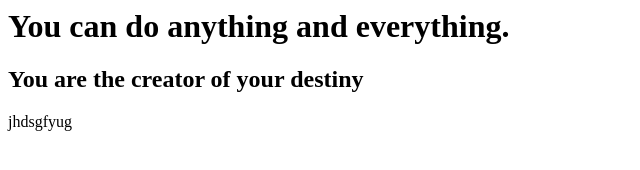
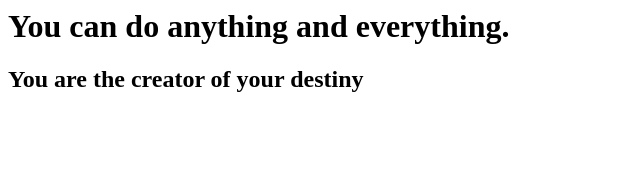
Before and after one commit to Manasa1626/Firstgitrepo, a plain HTML site: page index.html in a window 1280 px wide. Shown: the full height of the page, 0-640 px from the left. Drawn offline with Linux system fonts and the light colour scheme.

Commit message:
Revert "Random changes"
This reverts commit d07b6cb653aed6a0ad52c32f3e6165488237b948.

```diff
--- a/index.html
+++ b/index.html
@@ -2,6 +2,5 @@
 <body>
 <h1> You can do anything and everything. </h1>
 <h2>You are the creator of your destiny </h2>
-jhdsgfyug
 </body>
 </html>
```
